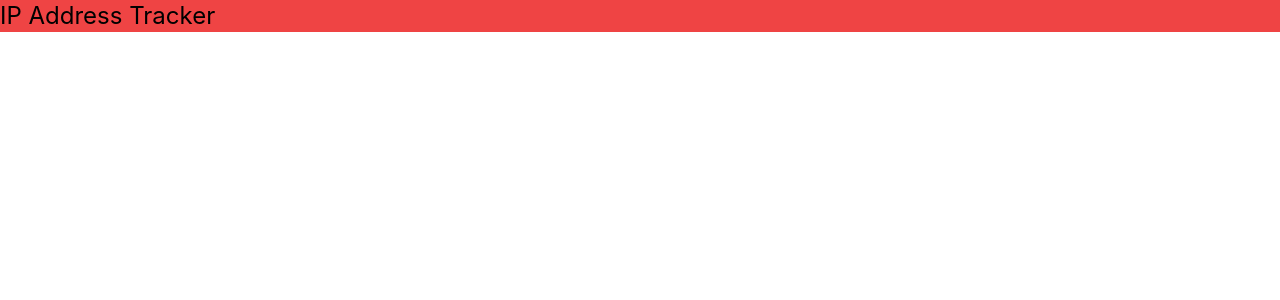
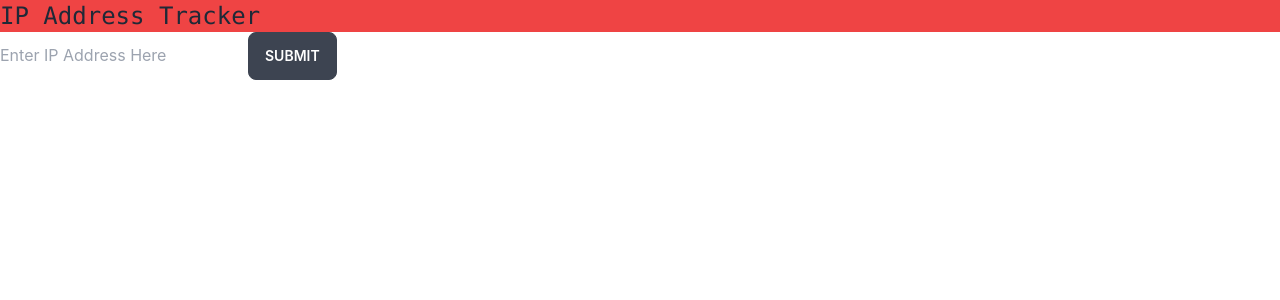
Before and after one commit to SilahicAmil/next-ip-tracker, a Next.js app: page / in a window 1280 px wide. Shown: the top 300 px of the page. Built offline with nearby package versions, Linux system fonts and the light colour scheme.

Commit message:
adding inputref logic

```diff
--- a/package.json
+++ b/package.json
@@ -9,6 +9,7 @@
     "lint": "next lint"
   },
   "dependencies": {
+    "daisyui": "^2.39.1",
     "eslint": "8.27.0",
     "eslint-config-next": "13.0.3",
     "next": "13.0.3",
--- a/pages/index.js
+++ b/pages/index.js
@@ -1,5 +1,33 @@
+import { use, useRef } from "react";
+
 const HomePage = () => {
-  return <h1 className="text-2xl bg-red-500">IP Address Tracker</h1>;
+  const ipAddressRef = useRef();
+
+  const formSubmitHandler = (event) => {
+    event.preventDefault();
+
+    const ipAddressRefValue = ipAddressRef.current.value;
+    console.log(ipAddressRefValue);
+    ipAddressRef.current.value = "";
+  };
+
+  return (
+    <>
+      <h1 className="text-2xl bg-red-500 font-mono">IP Address Tracker</h1>
+      <form action="">
+        <label htmlFor="Input IP Address" />
+        <input
+          type="text"
+          ref={ipAddressRef}
+          placeholder="Enter IP Address Here"
+          className="bg-white text-black"
+        />
+        <button type="submit" className="btn" onClick={formSubmitHandler}>
+          Submit
+        </button>
+      </form>
+    </>
+  );
 };
 
 export default HomePage;
--- a/styles/globals.css
+++ b/styles/globals.css
@@ -8,6 +8,7 @@ body {
   margin: 0;
   font-family: -apple-system, BlinkMacSystemFont, Segoe UI, Roboto, Oxygen,
     Ubuntu, Cantarell, Fira Sans, Droid Sans, Helvetica Neue, sans-serif;
+  height: 100vh;
 }
 
 a {
@@ -24,7 +25,7 @@ a {
     color-scheme: dark;
   }
   body {
-    color: white;
-    background: black;
+    color: black;
+    background: #ccc;
   }
 }
--- a/tailwind.config.js
+++ b/tailwind.config.js
@@ -8,5 +8,5 @@ module.exports = {
   theme: {
     extend: {},
   },
-  plugins: [],
+  plugins: [require("daisyui")],
 };
```
Also changed, not shown: 1 other file (tests, documents, lock files or other folders).
